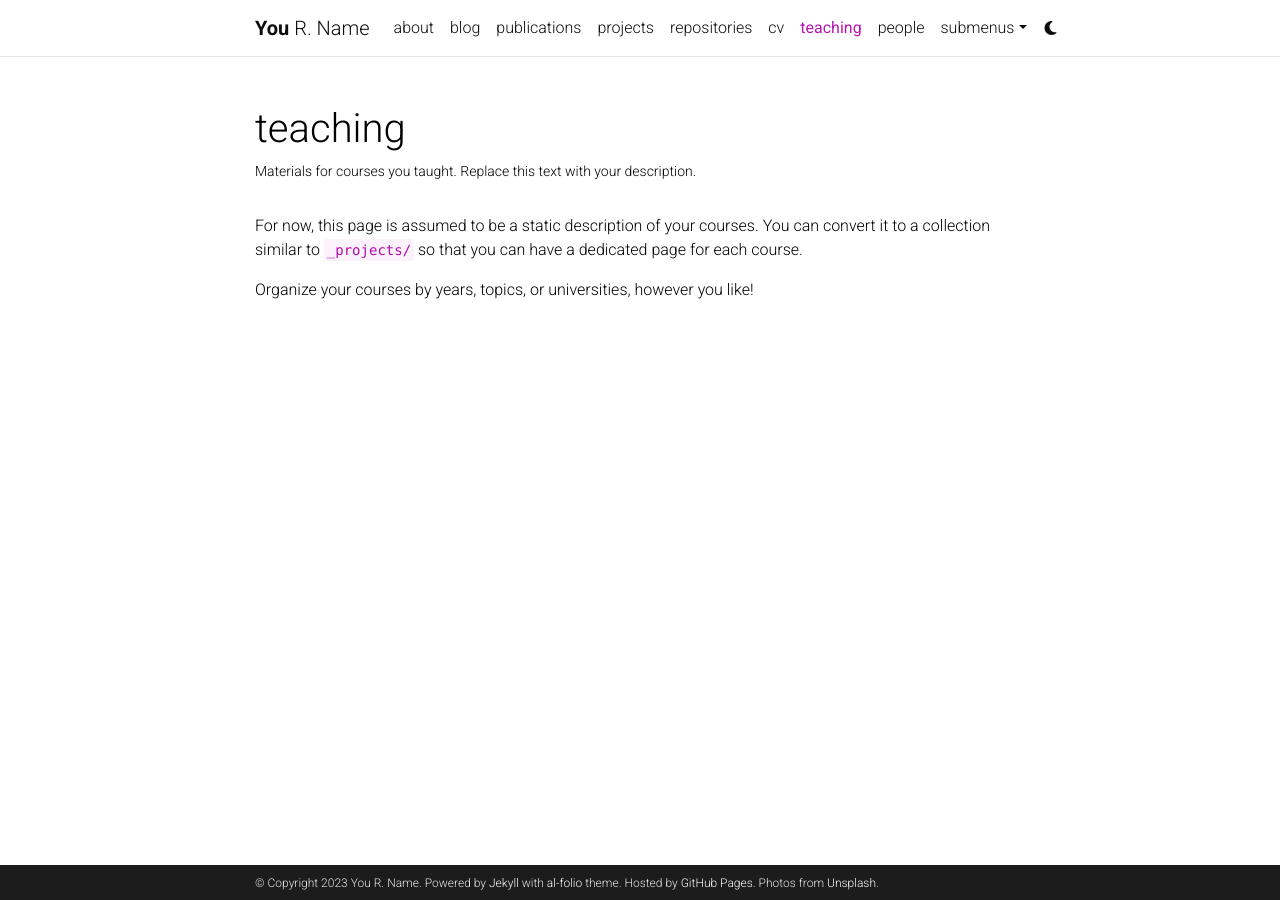
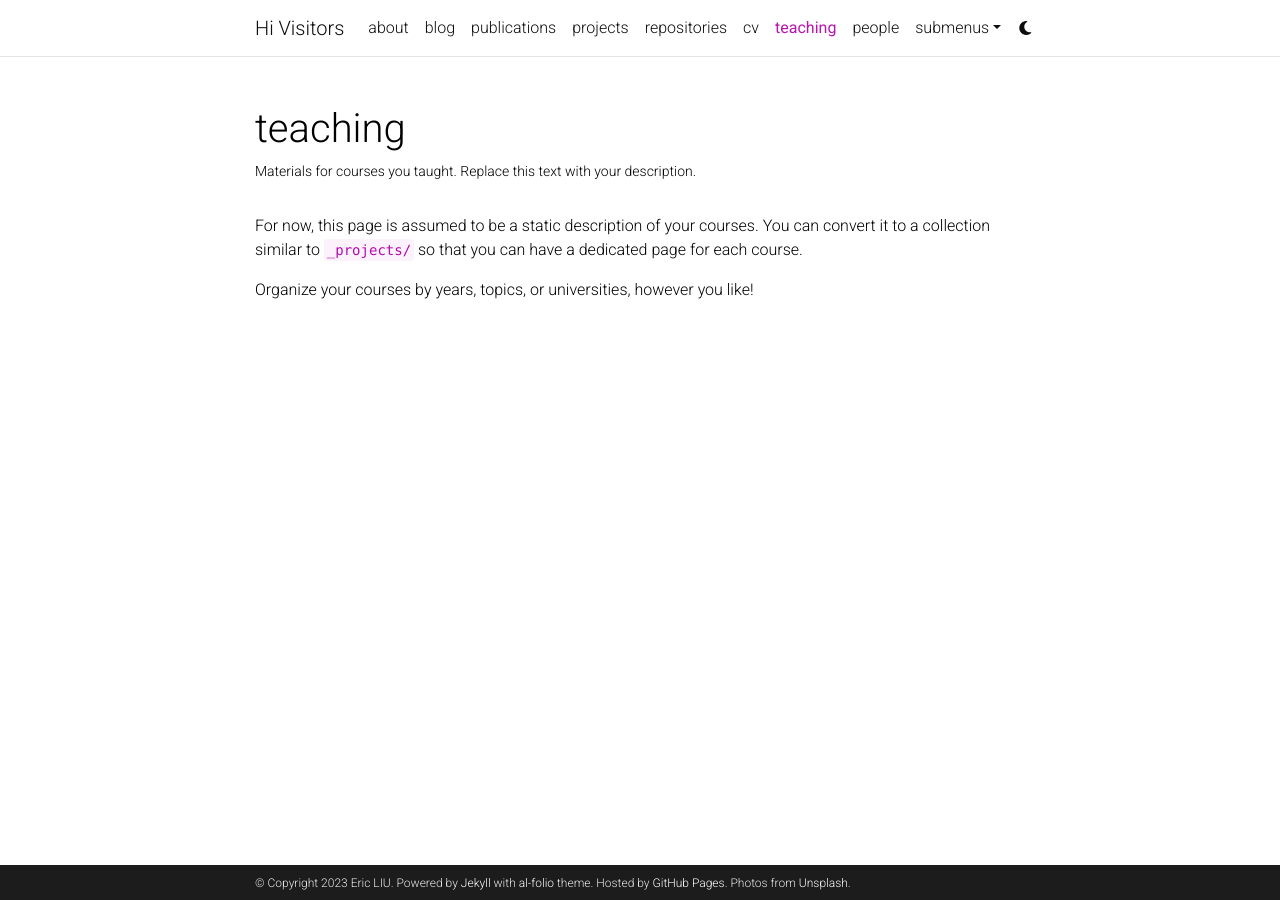
Before and after one commit to EricLIU66/EricLIU66.github.io, a Jekyll site: the page built from _pages/teaching.md, in a window 1280 px wide. Built offline with Jekyll 4.4.1, drawn with Linux system fonts in a browser that asks for light colours; comment, search, counter and statistics services are not loaded; a style sheet for code colours, icons or effects is not loaded.

Commit message:
initial update _config.yml

```diff
--- a/_config.yml
+++ b/_config.yml
@@ -2,11 +2,11 @@
 # Site settings
 # -----------------------------------------------------------------------------
 
-title: blank # the website title (if blank, full name will be used instead)
-first_name: You
-middle_name: R.
-last_name: Name
-email: you@example.com
+title: Hi Visitors # the website title (if blank, full name will be used instead)
+first_name: Eric
+middle_name:
+last_name: LIU
+email: sliucw@connect.ust.hk
 description: > # the ">" symbol means to ignore newlines until "footer_text:"
   A simple, whitespace theme for academics. Based on [*folio](https://github.com/bogoli/-folio) design.
 footer_text: >
```
